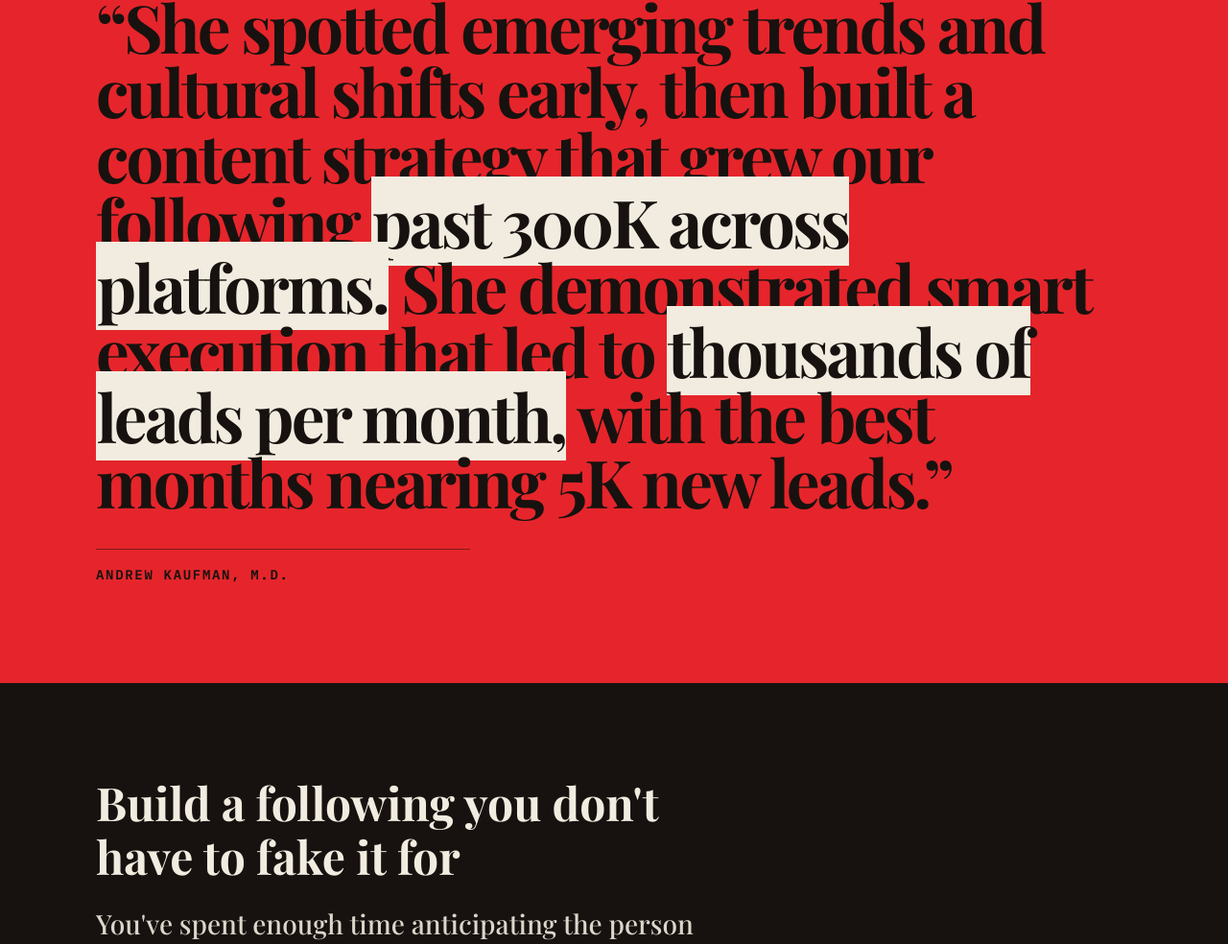
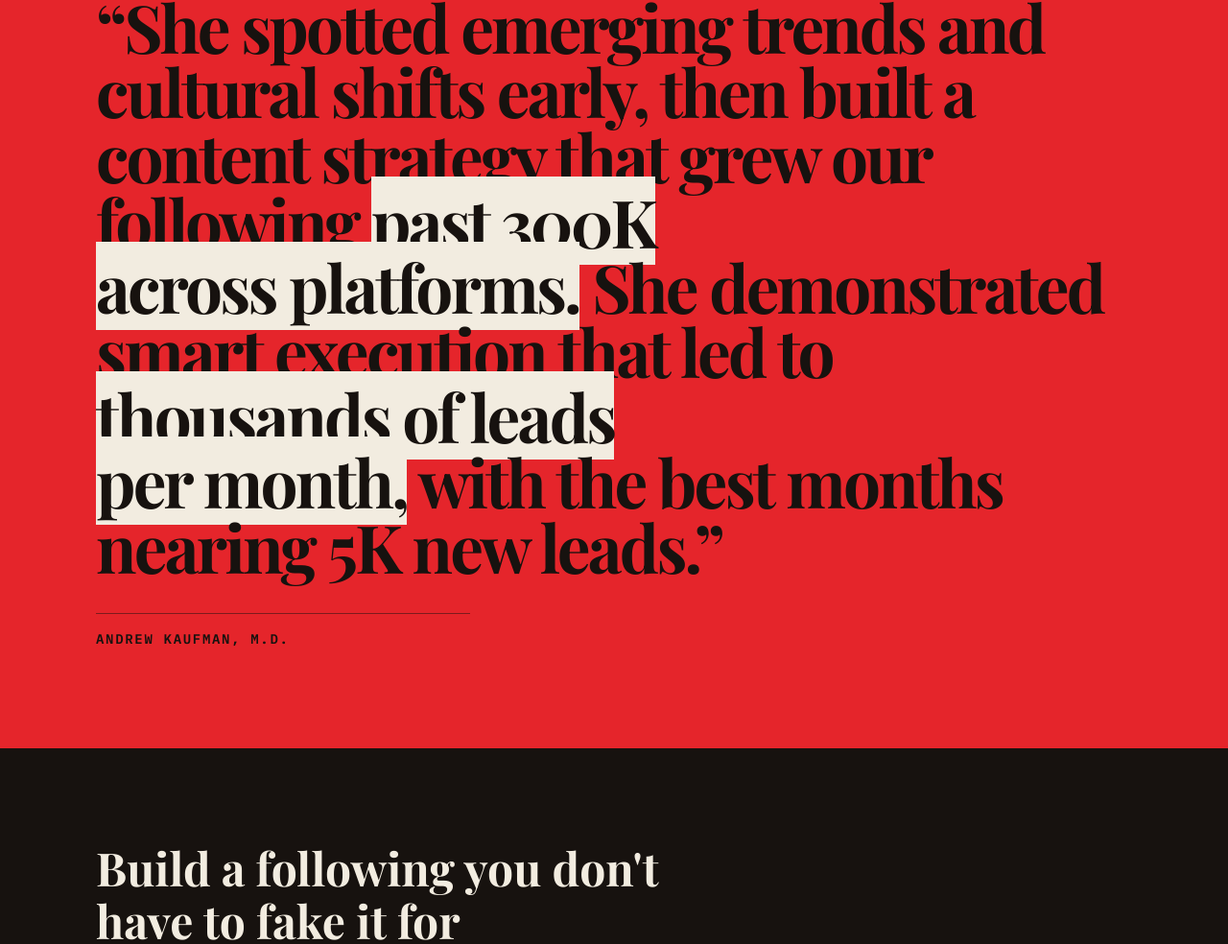
Before and after one commit to jamiearrigo/talk-your-shit, a website: page index.html in a window 1280 px wide. Shown: the part 6799-7783 px from the top of the page at 96% size. Drawn offline with nearby package versions, Linux system fonts and the light colour scheme; a web font is replaced by a local one.

Commit message:
Shrink Andrew proof highlights to text-only strips

```diff
--- a/index.html
+++ b/index.html
@@ -904,7 +904,13 @@
     .andrew-proof .proof-highlight {
       background: #F2ECE0;
       color: #17120F;
-      padding: 0 .012em .01em;
+      padding: 0;
+      box-decoration-break: clone;
+      -webkit-box-decoration-break: clone;
+    }
+    .andrew-proof .proof-highlight--compact {
+      display: inline;
+      line-height: .86;
       box-decoration-break: clone;
       -webkit-box-decoration-break: clone;
     }
@@ -1076,7 +1082,7 @@
   <section class="andrew-proof">
     <div class="container">
       <p class="andrew-proof__kicker">Client proof / Andrew Kaufman, M.D.</p>
-      <blockquote class="andrew-proof__quote">“She spotted emerging trends and cultural shifts early, then built a content strategy that grew our following <span class="proof-highlight">past 300K across platforms.</span> She demonstrated smart execution that led to <span class="proof-highlight">thousands of leads per month,</span> with the best months nearing 5K new leads.”</blockquote>
+      <blockquote class="andrew-proof__quote">“She spotted emerging trends and cultural shifts early, then built a content strategy that grew our following <span class="proof-highlight proof-highlight--compact">past 300K<br>across platforms.</span> She demonstrated smart execution that led to <span class="proof-highlight proof-highlight--compact">thousands of leads<br>per month,</span> with the best months nearing 5K new leads.”</blockquote>
       <p class="andrew-proof__attribution">Andrew Kaufman, M.D.</p>
     </div>
   </section>
```
